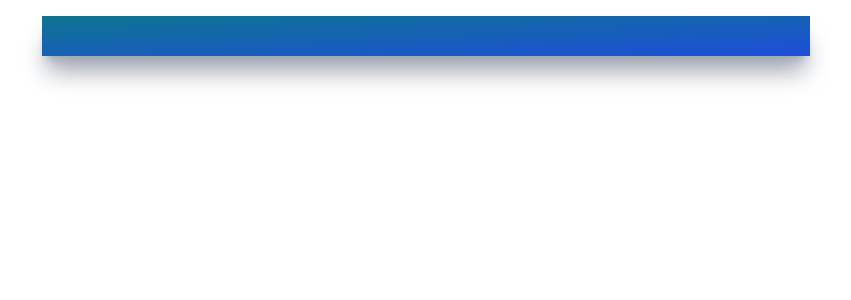
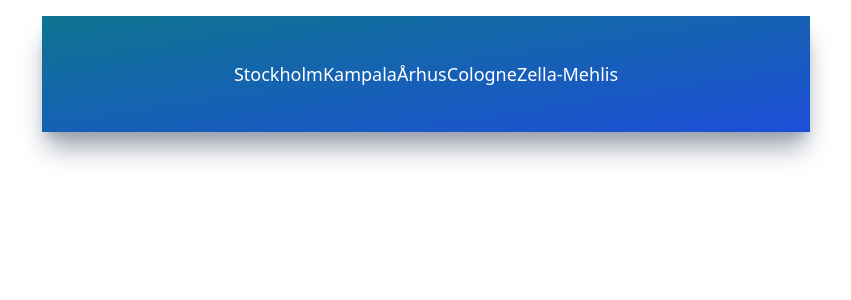
Before and after one commit to JoannaAdermark1/React-Weather-App, a React (Create React App) app: page / in a window 1280 px wide. Shown: the top 300 px of the page, without its empty margins (214-1065 px from the left). Built offline with nearby package versions, Linux system fonts and the light colour scheme.

Commit message:
creat components folder

```diff
--- a/src/App.js
+++ b/src/App.js
@@ -1,10 +1,13 @@
 import './App.css';
 import UilReact from '@iconscout/react-unicons/icons/uil-react'
+import TopButtons from './components/TopButtons';
 
 function App() {
   return (
     <div className='mx-auto max-w-screen-md mt-4 py-5 px-32 bg-gradient-to-br from-cyan-700 to-blue-700 h-fit shadow-xl
-    shadow-gray-400'></div>
+    shadow-gray-400'>
+      <TopButtons />
+    </div>
   );
 }
 
--- /dev/null
+++ b/src/components/TopButtons.jsx
@@ -0,0 +1,37 @@
+import React from 'react'
+
+function TopButtons() {
+
+    const cities =[
+        {
+            id:1,
+            title: 'Stockholm'
+        },
+        {
+            id:2,
+            title: 'Kampala'
+        },
+        {
+            id:3,
+            title: 'Århus'
+        },
+        {
+            id:4,
+            title: 'Cologne'
+        },
+        {
+            id:5,
+            title: 'Zella-Mehlis'
+        },
+    ]
+
+  return <div className="flex item-center justify-center my-6">
+    {cities.map((city)=> (
+
+        <botton className="text-white text-lg font-medium">{city.title}</botton>
+
+    ))}
+  </div>
+}
+
+export default TopButtons
```
